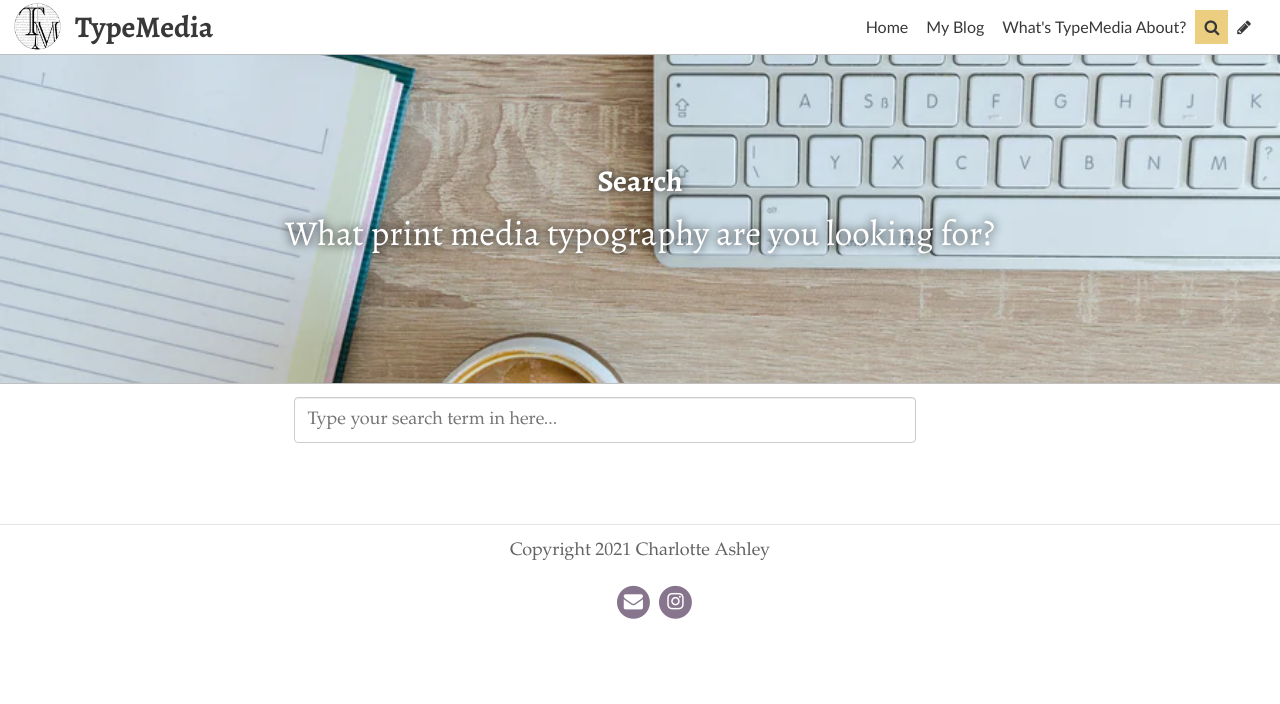
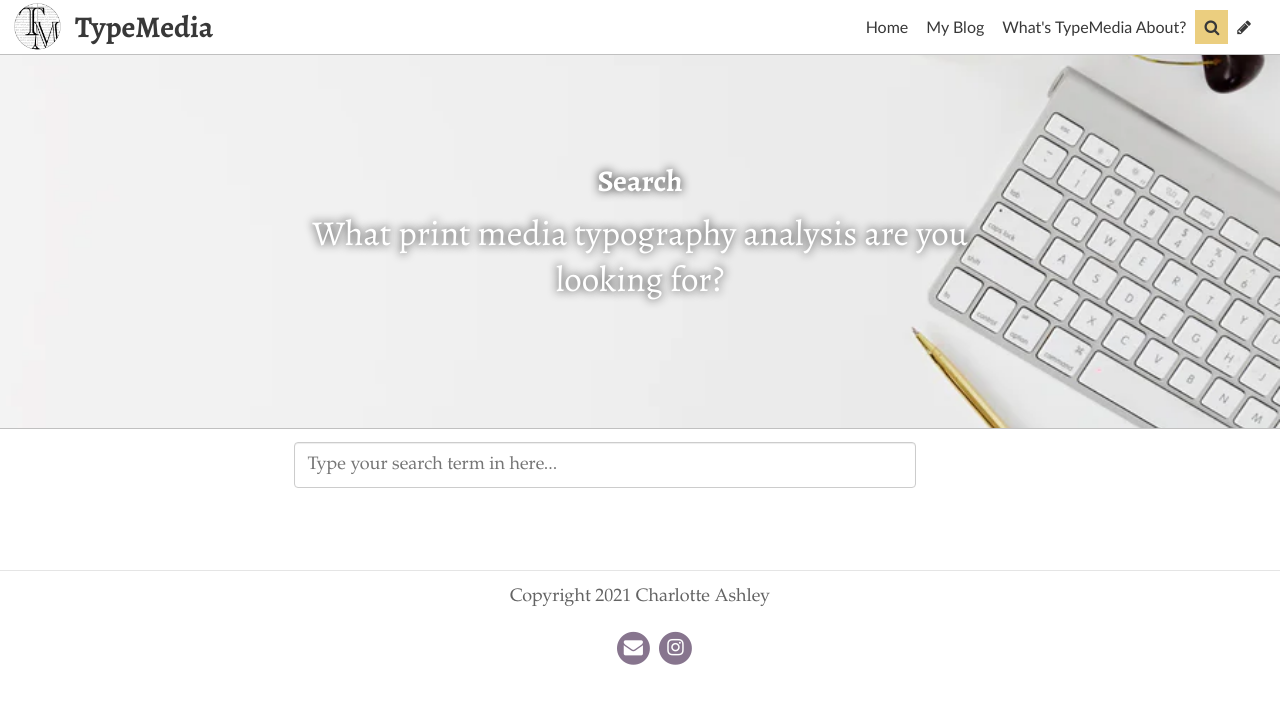
Before and after one commit to charlotteaashley/typo-design-template, a Jekyll site: the page built from pages/search.md, in a window 1280 px wide. Shown: the top 704 px of the page. Built offline with Jekyll 4.4.1, drawn with Linux system fonts in a browser that asks for light colours; some web fonts are replaced.

Commit message:
Update Page “search”

```diff
--- a/pages/search.md
+++ b/pages/search.md
@@ -1,12 +1,12 @@
 ---
 title: Search
-subtitle: What print media typography are you looking for?
+subtitle: What print media typography analysis are you looking for?
 permalink: /search/
 show: true
 layout: search
 feature-img: assets/img/pexels/search-map.jpeg
 date: 2021-10-11T08:33:49.145Z
 icon: fa-search
-image: ../uploads/photo-1500989145603-8e7ef71d639e.webp
+image: ../uploads/photo-1518655048521-f130df041f66.webp
 ---
 Type in what you wish to find out about the choices different forms of print media take on when deciding the typography used in their branding.
```
Also changed, not shown: uploads/photo-1518655048521-f130df041f66.webp (added).
